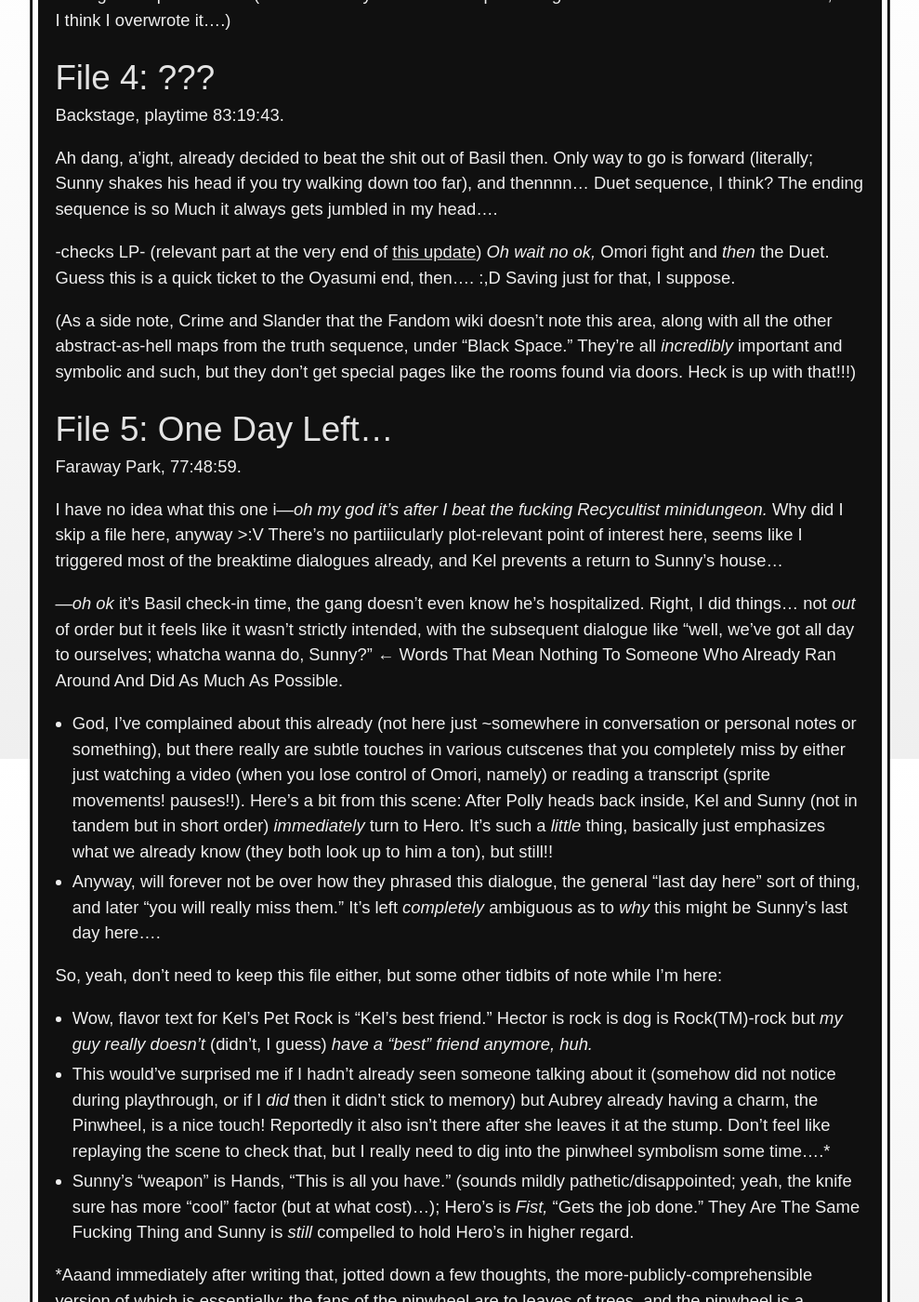
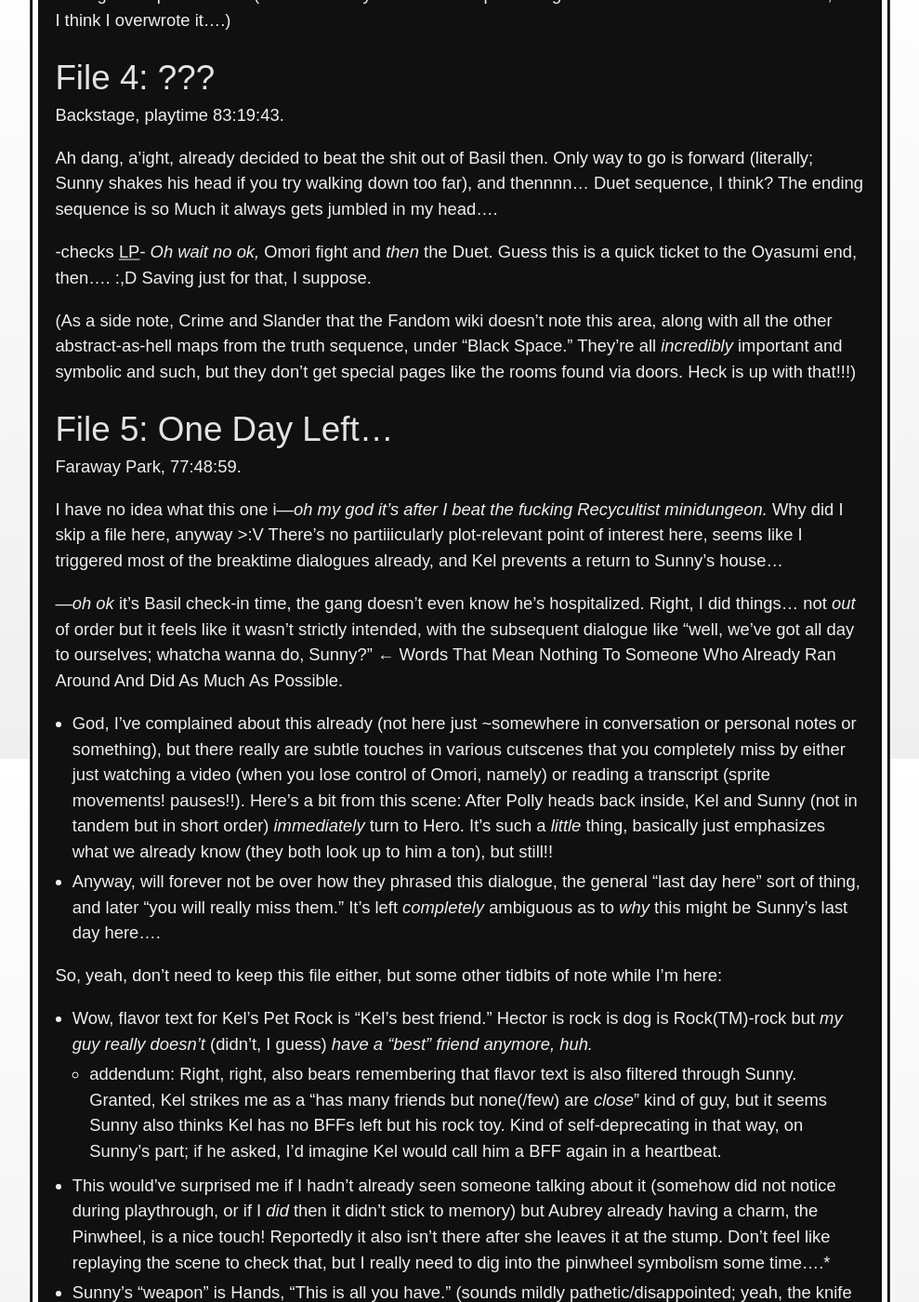
Before and after one commit to a-flyleaf/omori, a Jekyll site: the page built from _meta/2023-06-28_is-this-a-meta.md, in a window 1280 px wide and 1400 px high, scrolled down 1884 px. Shown: the whole window at 93% size, without its empty margins (145-1134 px from the left). Built offline with Jekyll 4.4.1, drawn with Linux system fonts in a browser that asks for light colours.

Commit message:
metaddendum

```diff
--- a/_meta/2023-06-28_is-this-a-meta.md
+++ b/_meta/2023-06-28_is-this-a-meta.md
@@ -256,7 +256,7 @@ Backstage, playtime 83:19:43.
 
 Ah dang, a'ight, already decided to beat the shit out of Basil then. Only way to go is forward (literally; Sunny shakes his head if you try walking down too far), and thennnn... Duet sequence, I think? The ending sequence is so Much it always gets jumbled in my head....
 
--checks LP- (relevant part at the very end of [this update](https://lparchive.org/Omori/Update%2048/)) *Oh wait no ok,* Omori fight and *then* the Duet. Guess this is a quick ticket to the Oyasumi end, then.... :,D Saving just for that, I suppose.
+-checks [LP](https://lparchive.org/Omori/Update%2048/)- *Oh wait no ok,* Omori fight and *then* the Duet. Guess this is a quick ticket to the Oyasumi end, then.... :,D Saving just for that, I suppose.
 
 (As a side note, Crime and Slander that the Fandom wiki doesn't note this area, along with all the other abstract-as-hell maps from the truth sequence, under "Black Space." They're all *incredibly* important and symbolic and such, but they don't get special pages like the rooms found via doors. Heck is up with that!!!)
 
@@ -272,7 +272,8 @@ I have no idea what this one i---*oh my god it's after I beat the fucking Recycu
 
 So, yeah, don't need to keep this file either, but some other tidbits of note while I'm here:
 
-- Wow, flavor text for Kel's Pet&nbsp;Rock is "Kel's best friend." Hector is rock is dog is Rock(TM)-rock but *my guy really doesn't* (didn't, I guess) *have a "best" friend anymore, huh.*
+- Wow, flavor text for Kel's Pet&nbsp;Rock is "Kel's best friend." Hector is rock is dog is Rock(TM)<!--the uppercase letters are intentional here-->-rock but *my guy really doesn't* (didn't, I guess) *have a "best" friend anymore, huh.*
+	- addendum: Right, right, also bears remembering that flavor text is also filtered through Sunny. Granted, Kel strikes me as a "has many friends but none(/few) are *close*" kind of guy, but it seems Sunny also thinks Kel has no BFFs left but his rock toy. Kind of self-deprecating in that way, on Sunny's part; if he asked, I'd imagine Kel would call him a BFF again in a heartbeat.
 - This would've surprised me if I hadn't already seen someone talking about it (somehow did not notice during playthrough, or if I *did* then it didn't stick to memory) but Aubrey already having a charm, the Pinwheel, is a nice touch! Reportedly it also isn't there after she leaves it at the stump. Don't feel like replaying the scene to check that, but I really need to dig into the pinwheel symbolism some time....\*
 - Sunny's "weapon" is Hands, "This is all you have." (sounds mildly pathetic/disappointed; yeah, the knife sure has more "cool" factor (but at what cost)...); Hero's is *Fist,* "Gets the job done." They Are The Same Fucking Thing and Sunny is *still* compelled to hold Hero's in higher regard.
 
```
